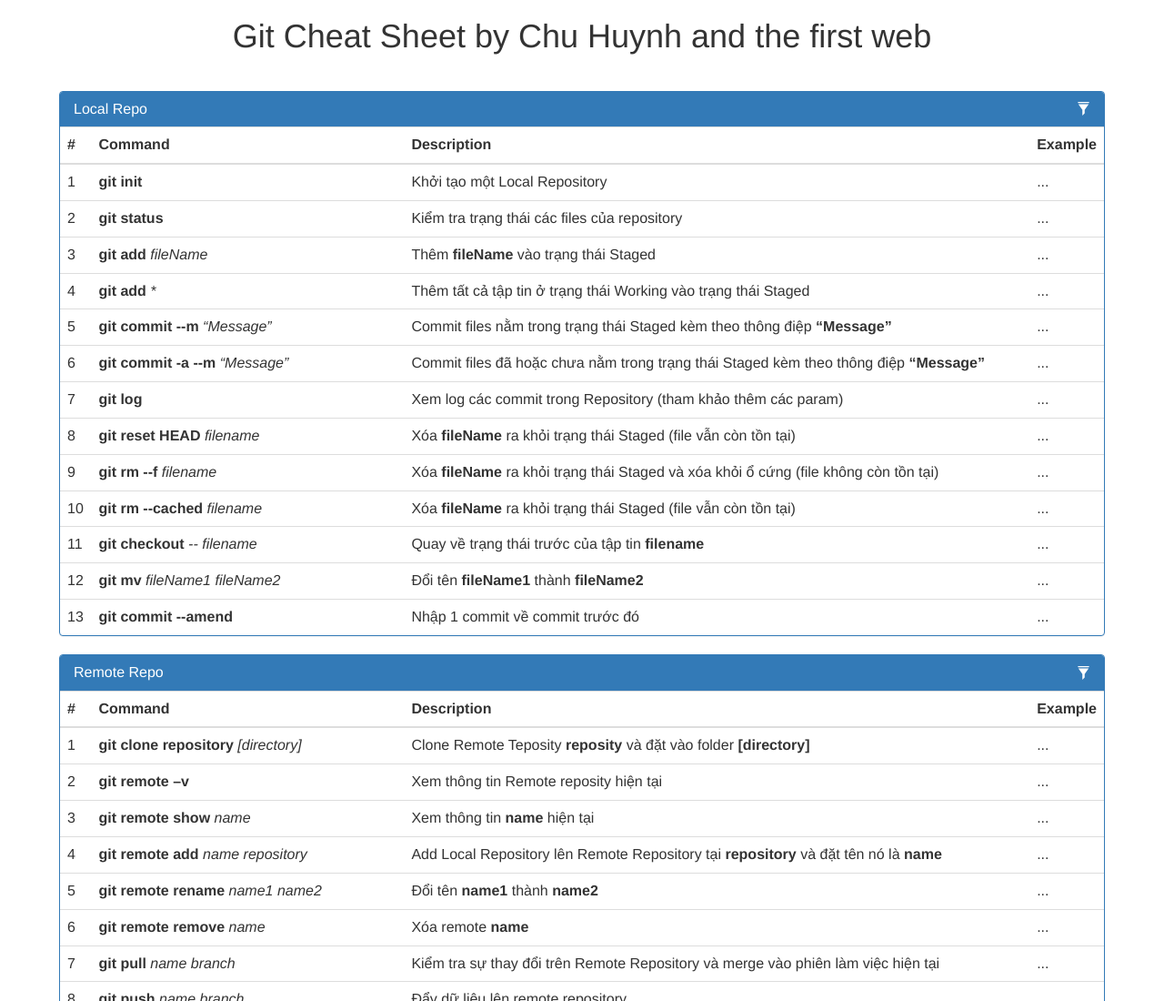
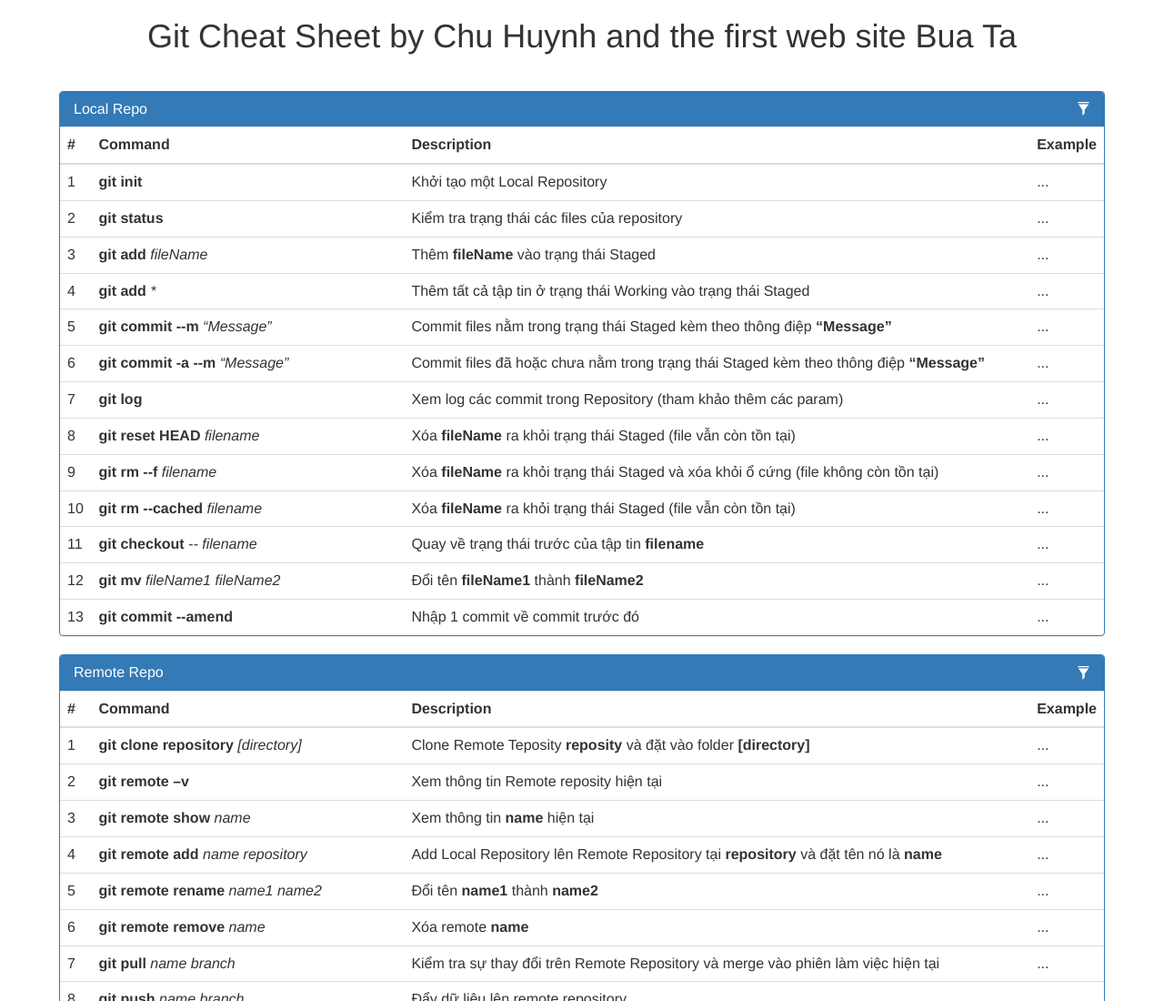
Before and after one commit to huynhduychu/remote-mweb, a plain HTML site: page index.html in a window 1280 px wide. Shown: the top 1100 px of the page at 91% size. Drawn offline with Linux system fonts and the light colour scheme.

Commit message:
modified init.html

```diff
--- a/index.html
+++ b/index.html
@@ -21,7 +21,7 @@
 
 	<div class="container">
 
-    	<h1 class="text-center">Git Cheat Sheet by Chu Huynh and the first web</h1>
+    	<h1 class="text-center">Git Cheat Sheet by Chu Huynh and the first web site Bua Ta</h1>
     	<div class="row">
 			<!-- LOCAL REPO : START -->
 			<div class="panel panel-primary">
```
